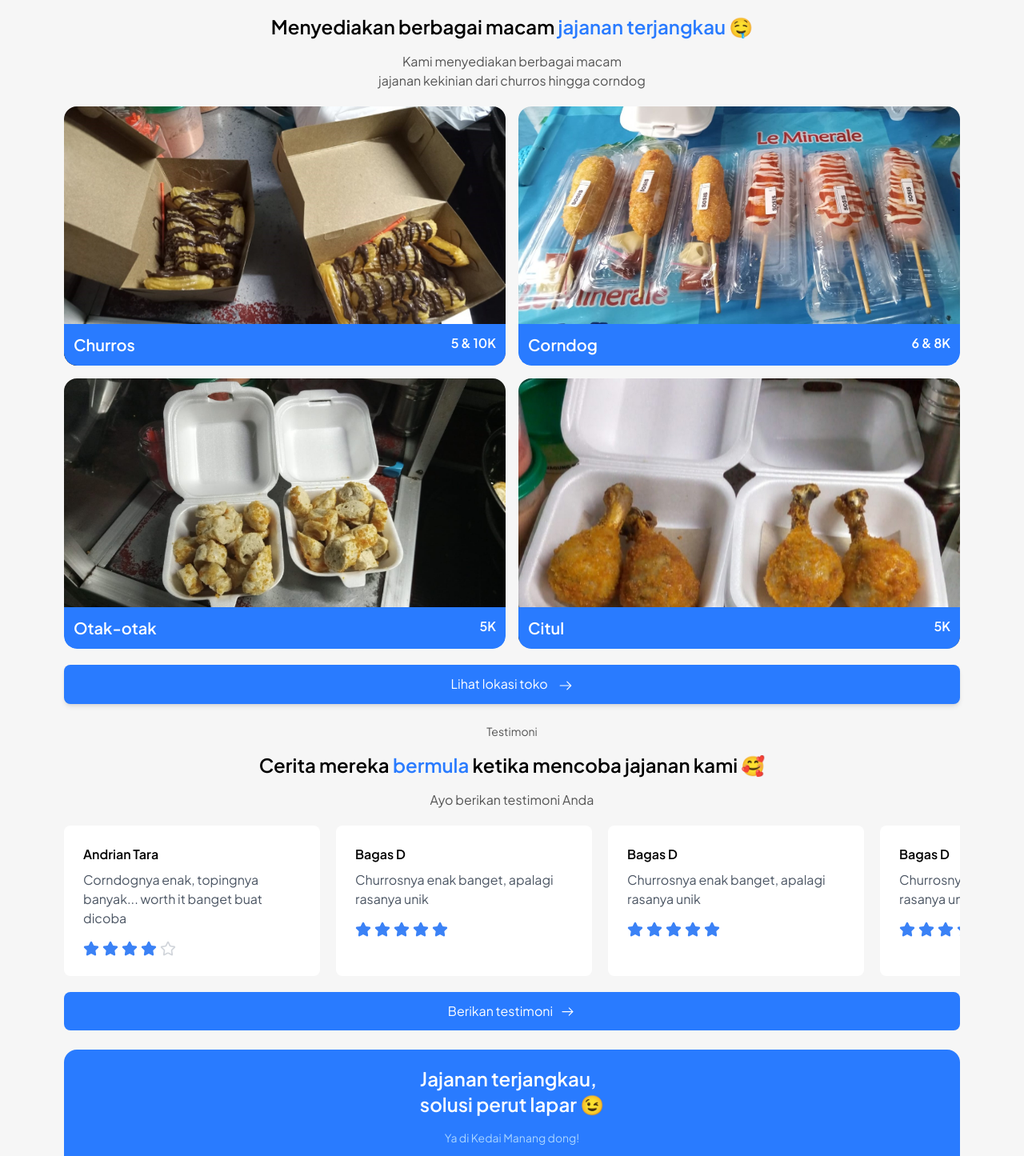
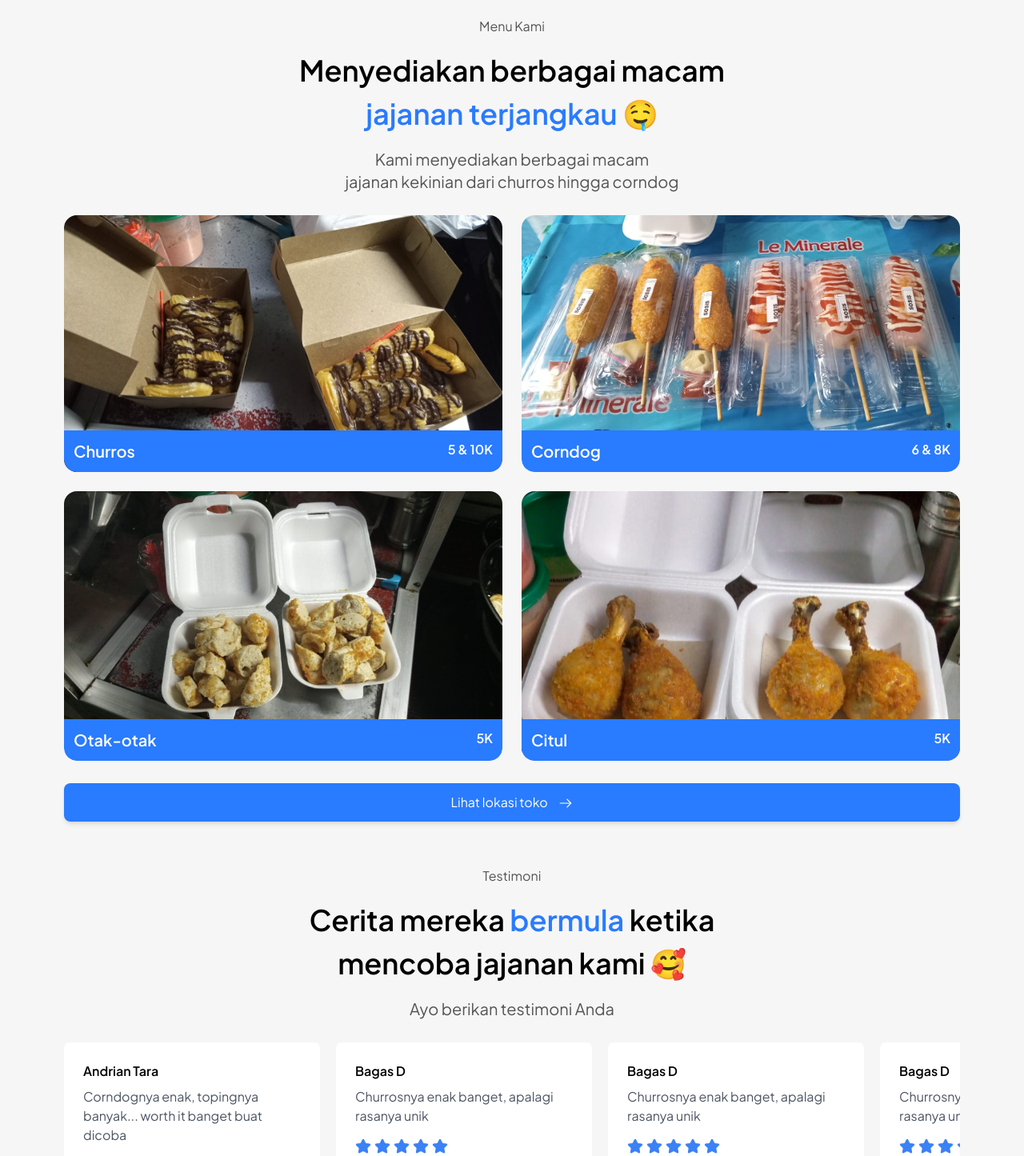
Before and after one commit to Felitaslemek/kidi, a React (Vite) app: page /login in a window 1280 px wide. Shown: the part 1080-2525 px from the top of the page at 80% size. Built offline with nearby package versions, Linux system fonts and the light colour scheme.

Commit message:
fix responsive issues:md and lg screen

```diff
--- a/src/App.jsx
+++ b/src/App.jsx
@@ -132,15 +132,15 @@ function App() {
 				<Hero />
 			</div>
 
-			<div id="menu" className="mt-6">
+			<div id="menu" className="mt-6 md:mt-14">
 				<ProductShowCase />
 			</div>
 
-			<div id="testimonials">
+			<div id="testimonials" className="mt-6 md:mt-14">
 				<Testimonial />
 			</div>
 
-			<div className="mt-6">
+			<div className="mt-6 md:mt-14">
 				<End />
 			</div>
 
--- a/src/components/Hero.jsx
+++ b/src/components/Hero.jsx
@@ -4,7 +4,7 @@ import Churros from "../assets/chuross.jpg";
 
 const Hero = () => {
 	return (
-		<div className="flex flex-col gap-5 md:gap-6">
+		<div className="flex flex-col gap-5 md:gap-7">
 			{/* Konten Hero */}
 			<div className="flex flex-col text-center gap-4">
 				<p className="text-sm text-color_nuetral_600_light md:text-base">
--- a/src/components/ProductShowCase.jsx
+++ b/src/components/ProductShowCase.jsx
@@ -48,18 +48,18 @@ function ProductShowcase() {
 
 	return (
 		// Text
-		<div className="flex flex-col gap-5 z-0">
+		<div className="flex flex-col gap-5 z-0 md:gap-7">
 			<div className="text-center flex flex-col gap-4">
-				<p className="text-color_nuetral_600_light font-regular text-sm">
+				<p className="text-color_nuetral_600_light font-regular text-sm md:text-base">
 					Menu Kami
 				</p>
-				<h2 className="text-2xl font-semibold">
-					Menyediakan berbagai macam{" "}
+				<h2 className="text-2xl font-semibold md:leading-normal md:text-4xl">
+					Menyediakan berbagai macam <br />
 					<span className="text-color_primary_500_light">
 						jajanan terjangkau 🤤
 					</span>
 				</h2>
-				<p className="text-color_nuetral_600_light text-base">
+				<p className="text-color_nuetral_600_light text-base md:text-xl">
 					Kami menyediakan berbagai macam <br />{" "}
 					jajanan kekinian dari churros hingga
 					corndog
@@ -67,7 +67,7 @@ function ProductShowcase() {
 			</div>
 
 			{/* Gambar Produk */}
-			<div className="grid grid-cols-1 md:grid-cols-2 gap-4 font-semibold">
+			<div className="grid grid-cols-1 gap-4 font-semibold md:grid-cols-2 md:gap-6">
 				{menuItems.map((item) => (
 					<div
 						key={item.id}
--- a/src/components/Testimoni.jsx
+++ b/src/components/Testimoni.jsx
@@ -100,19 +100,19 @@ function Testimonial() {
 	};
 
 	return (
-		<div className="flex flex-col gap-5">
-			<div className="text-center flex flex-col gap-4 mt-6">
-				<p className="text-sm font-regular text-color_nuetral_600_light">
+		<div className="flex flex-col gap-5 md:gap-7">
+			<div className="text-center flex flex-col gap-4">
+				<p className="text-sm font-regular text-color_nuetral_600_light md:text-base">
 					Testimoni
 				</p>
-				<h2 className="text-2xl font-semibold">
+				<h2 className="text-2xl font-semibold md:text-4xl md:leading-normal">
 					Cerita mereka{" "}
-					<span className="text-color_primary_500_light text-2xl font-semibold">
+					<span className="text-color_primary_500_light">
 						bermula
 					</span>{" "}
-					ketika mencoba jajanan kami 🥰
+					ketika <br /> mencoba jajanan kami 🥰
 				</h2>
-				<p className="text-color_nuetral_600_light font-regular">
+				<p className="text-color_nuetral_600_light font-regular text-lg md:text-xl">
 					Ayo berikan testimoni Anda
 				</p>
 			</div>
--- a/src/components/lastSection.jsx
+++ b/src/components/lastSection.jsx
@@ -3,12 +3,12 @@ import tampilan from "../assets/tampilan.png";
 
 const End = () => {
 	return (
-		<section className="bg-color_primary_500_light text-color_nuetral_100_light rounded-2xl p-5 flex flex-col gap-y-4 items-center">
-			<h1 className="text-2xl font-semibold">
+		<section className="bg-color_primary_500_light text-color_nuetral_100_light rounded-2xl p-5 flex flex-col gap-y-4 items-center md:p-7 md:gap-y-6">
+			<h1 className="text-2xl font-semibold md:text-4xl md:leading-normal">
 				Jajanan terjangkau, <br /> solusi perut
 				lapar 😉
 			</h1>
-			<p className="text-sm text-color_primary_200_light font-regular">
+			<p className="text-base text-color_primary_200_light font-regular md:text-lg">
 				Ya di Kedai Manang dong!
 			</p>
 			<div className="rounded-lg">
```
